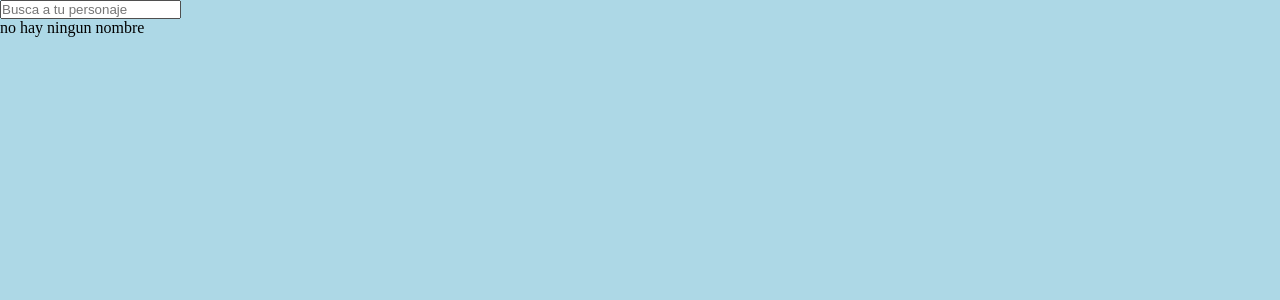
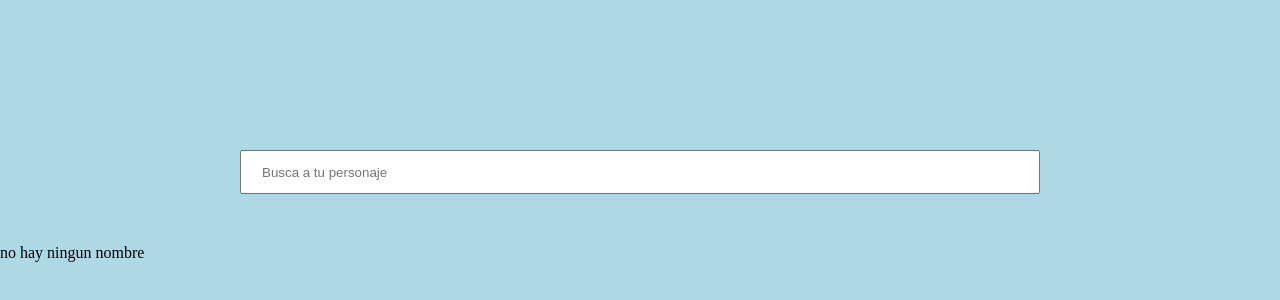
Before and after one commit to Adalab/modulo-3-evaluacion-final-Ginagonzalezgut, a React (Vite) app: page /#/ in a window 1280 px wide. Shown: the top 300 px of the page. Built offline with nearby package versions, Linux system fonts and the light colour scheme; no server answers.

Commit message:
control input to keep the text

```diff
--- a/src/components/App.jsx
+++ b/src/components/App.jsx
@@ -40,7 +40,10 @@ function App() {
             path="/"
             element={
               <div>
-                <Filter onChangeName={handleFilterName} />
+                <Filter
+                  filterName={filterName}
+                  onChangeName={handleFilterName}
+                />
                 {filteredCharacters.length > 0 ? (
                   <CharacterList characters={filteredCharacters} />
                 ) : (
--- a/src/components/CharacterCard.jsx
+++ b/src/components/CharacterCard.jsx
@@ -1,6 +1,6 @@
 import PropTypes from "prop-types";
 import { Link } from "react-router-dom";
-import "../scss/components/Character.scss";
+import "../scss/components/CharacterCard.scss";
 
 function CharacterCard({ character }) {
   return (
--- a/src/components/CharacterList.jsx
+++ b/src/components/CharacterList.jsx
@@ -1,6 +1,6 @@
 import CharacterCard from "./CharacterCard";
 import PropTypes from "prop-types";
-import "../scss/components/Characters.scss";
+import "../scss/components/CharacterList.scss";
 
 function CharacterList({ characters }) {
   const charactersElements = characters.map((character) => {
--- a/src/components/Filter.jsx
+++ b/src/components/Filter.jsx
@@ -1,23 +1,29 @@
 import PropTypes from "prop-types";
+import "../scss/components/Filter.scss";
 
-function Filter({ onChangeName }) {
+function Filter({ onChangeName, filterName }) {
   function handleChange(event) {
     event.preventDefault();
     onChangeName(event.target.value);
   }
   return (
     <form>
+      <div className="searchForm">
         <input
+          className="searchForm__name"
           type="text"
           name="name"
           id="name"
           onChange={handleChange}
           placeholder="Busca a tu personaje"
+          value={filterName}
         />
+      </div>
     </form>
   );
 }
 Filter.propTypes = {
+  filterName: PropTypes.string,
   onChangeName: PropTypes.func,
 };
 export default Filter;
--- a/src/scss/components/Character.scss
+++ b/src/scss/components/CharacterCard.scss
@@ -1,6 +1,10 @@
 .character {
   margin: auto;
   max-width: 400px;
+  display: flex;
+  justify-content: center;
+  align-items: center;
+  text-align: center;
 
   &__image {
     border-radius: 100%;
--- /dev/null
+++ b/src/scss/components/Filter.scss
@@ -0,0 +1,15 @@
+.searchForm {
+  display: flex;
+  flex-direction: column;
+  justify-content: center;
+  align-items: center;
+  border-top: 50px;
+
+  &__name {
+    margin-top: 150px;
+    margin-bottom: 50px;
+    width: 800px;
+    height: 20px;
+    padding: 20px;
+  }
+}
```
Also changed, not shown: src/components/Header.jsx (deleted, +0 -7 lines), src/scss/components/CharacterList.scss (renamed from src/scss/components/Characters.scss). Lines whose indentation alone changed are shown as unchanged.
